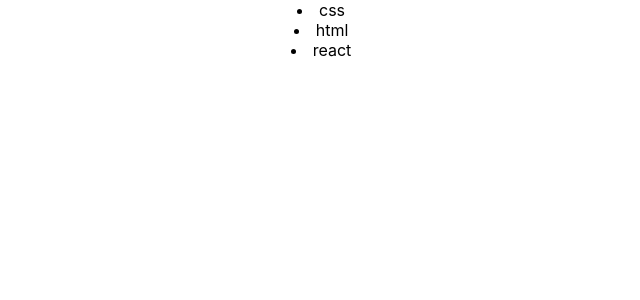
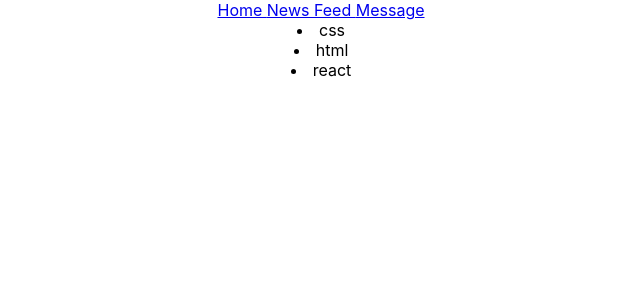
Before and after one commit to olehLaz/react-work, a React (Create React App) app: page / in a window 1280 px wide. Shown: the top 300 px of the page, without its empty margins (319-959 px from the left). Built offline with nearby package versions, Linux system fonts and the light colour scheme.

Commit message:
08112021_07

```diff
--- a/src/App.js
+++ b/src/App.js
@@ -1,4 +1,3 @@
-import logo from './logo.svg';
 import './App.css';
 import React from "react";
 
@@ -6,13 +5,34 @@
 const App = () => {
   return (
     <div className="App">
-      <ui>
-          <li>css</li>
-          <li>html</li>
-          <li>react</li>
-      </ui>
+        <Header/>
+        <Technologies />
     </div>
   );
 }
 
+const Header = () => {
+    return (
+        <div className="App">
+
+            <a href='#s'>Home </a>
+            <a href='#s'>News Feed </a>
+            <a href='#s'>Message </a>
+
+        </div>
+    );
+}
+
+const Technologies = () => {
+    return (
+      <div>
+          <ui>
+              <li>css</li>
+              <li>html</li>
+              <li>react</li>
+          </ui>
+      </div>
+    );
+}
+
 export default App;
```
